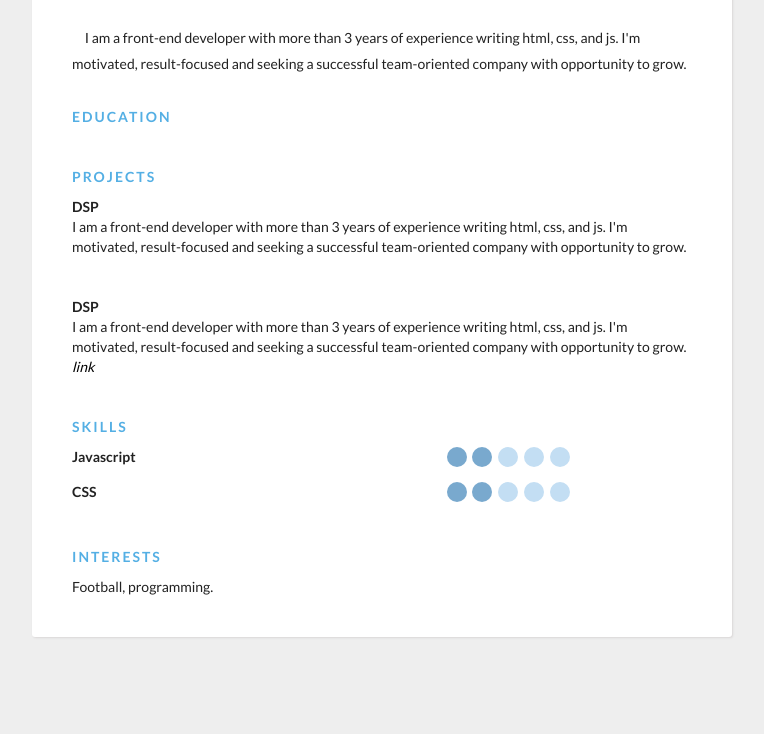
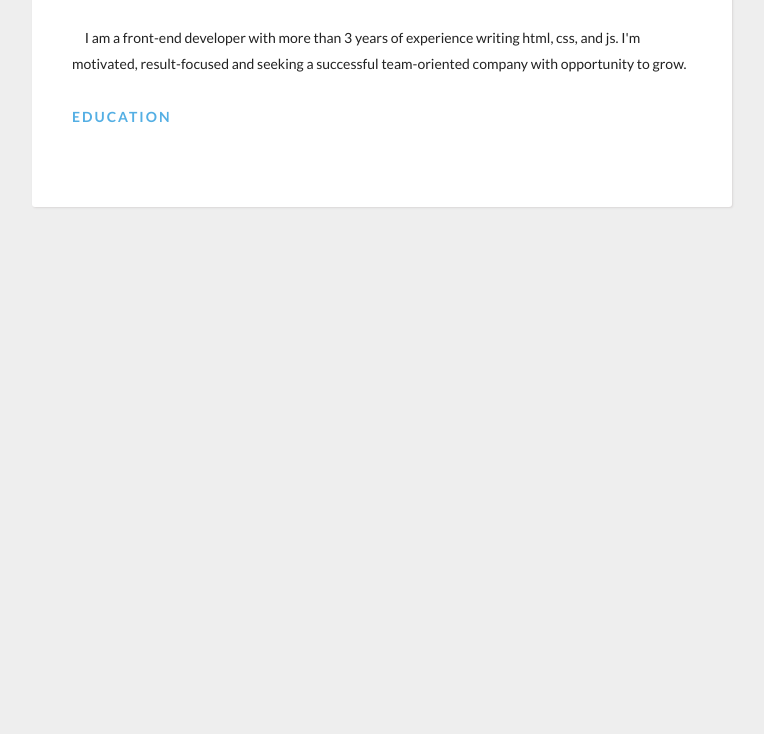
Before and after one commit to kasaiee/personal-resume, a Django app: template app_hello/templates/resume.html in a window 1280 px wide. Shown: the part 116-850 px from the top of the page, without its empty margins (258-1022 px from the left). Run offline with Django 4.2, Linux system fonts and the light colour scheme; the template is opened without the code that fills it, so the values that code supplies are empty.

Commit message:
feat: add intrests, projects and skills

```diff
--- a/app_hello/admin.py
+++ b/app_hello/admin.py
@@ -1,6 +1,8 @@
 from django.contrib import admin
-from app_hello.models import Profile, Experience, Education
+from app_hello.models import Profile, Experience, Education, Project, Skill
 
 admin.site.register(Profile)
 admin.site.register(Experience)
 admin.site.register(Education)
+admin.site.register(Project)
+admin.site.register(Skill)
--- a/app_hello/templates/resume.html
+++ b/app_hello/templates/resume.html
@@ -1,4 +1,8 @@
-<link href='https://fonts.googleapis.com/css?family=Lato:400,300,700' rel='stylesheet' type='text/css'>
+<link
+  href="https://fonts.googleapis.com/css?family=Lato:400,300,700"
+  rel="stylesheet"
+  type="text/css"
+/>
 
 <style>
   * {
@@ -6,6 +10,7 @@
     padding: 0;
     box-sizing: border-box;
   }
+
   html {
     height: 100%;
   }
@@ -13,7 +18,7 @@
   body {
     min-height: 100%;
     background: #eee;
-  font-family: 'Lato', sans-serif;
+    font-family: "Lato", sans-serif;
     font-weight: 400;
     color: #222;
     font-size: 14px;
@@ -25,7 +30,7 @@
     max-width: 700px;
     background: #fff;
     margin: 0px auto 0px;
-  box-shadow: 1px 1px 2px #DAD7D7;
+    box-shadow: 1px 1px 2px #dad7d7;
     border-radius: 3px;
     padding: 40px;
     margin-top: 50px;
@@ -52,7 +57,7 @@
       margin-bottom: 20px;
     }
 
-  .email ,
+    .email,
     .phone {
       color: #999;
       font-weight: 300;
@@ -73,7 +78,6 @@
     }
   }
 
-
   .details {
     line-height: 20px;
 
@@ -87,7 +91,7 @@
 
     .section__title {
       letter-spacing: 2px;
-    color: #54AFE4;
+      color: #54afe4;
       font-weight: bold;
       margin-bottom: 10px;
       text-transform: uppercase;
@@ -101,7 +105,7 @@
       margin-bottom: 0;
     }
 
-  .left ,
+    .left,
     .right {
       vertical-align: top;
       display: inline-block;
@@ -132,14 +136,12 @@
     }
 
     .skills {
-
     }
 
     .skills__item {
       margin-bottom: 10px;
-  }
 
-  .skills__item .right {
+      .right {
         input {
           display: none;
         }
@@ -148,13 +150,14 @@
           display: inline-block;
           width: 20px;
           height: 20px;
-      background: #C3DEF3;
+          background: #c3def3;
           border-radius: 20px;
           margin-right: 3px;
         }
 
         input:checked + label {
-      background: #79A9CE;
+          background: #79a9ce;
+        }
       }
     }
   }
@@ -166,136 +169,147 @@
       <span class="first-name">{{ user.first_name }}</span>
       <span class="last-name">{{ user.last_name }}</span>
     </div>
+
     <div class="contact-info">
       <span class="email">Email: </span>
-      <span class="email-val">{% if user.email %}{{ user.email }}{% else %}Not Set{% endif %}</span>
+      <span class="email-val">
+        {% if user.email %}{{ user.email }}{% else %}Not Set{% endif %}
+      </span>
+
       <span class="separator"></span>
+
       <span class="phone">Phone: </span>
       <span class="phone-val">{{ user.profile.phone }}</span>
     </div>
 
     <div class="about">
       <span class="position">{{ user.profile.job_title }}</span>
+
       <span class="desc">
-        I am a front-end developer with more than 3 years of experience writing html, css, and js. I'm motivated, result-focused and seeking a successful team-oriented company with opportunity to grow.
+        I am a front-end developer with more than 3 years of experience writing
+        html, css, and js. I'm motivated, result-focused and seeking a
+        successful team-oriented company with opportunity to grow.
       </span>
     </div>
   </div>
+
   <div class="details">
     {% if user.experience_set.exists %}
+
     <div class="section">
       <div class="section__title">Experience</div>
+
       {% for ex in user.experience_set.all %}
+
       <div class="section__list">
         <div class="section__list-item">
           <div class="left">
             <div class="name">{{ ex.title }}</div>
+
             <div class="addr">{{ ex.location }}</div>
+
             <div class="duration">{{ ex.date_range }}</div>
           </div>
+
           <div class="right">
             <div class="name">{{ ex.position }}</div>
+
             <div class="desc">{{ ex.job_description }}</div>
           </div>
         </div>
       </div>
+
       <br />
       <br />
+
       {% endfor %}
     </div>
+
     {% endif %}
+
     <div class="section">
       <div class="section__title">Education</div>
+
       <div class="section__list">
         {% for edu in user.education_set.all %}
+
         <div class="section__list-item">
           <div class="left">
             <div class="name">{{ edu.university }}</div>
+
             <div class="addr">{{ edu.location }}</div>
+
             <div class="duration">{{ edu.date_range }}</div>
           </div>
+
           <div class="right">
             <div class="name">{{ edu.pretified_degree }}</div>
+
             <div class="desc">{{ edu.study_description }}</div>
+          </div>
+        </div>
+
+        {% endfor %}
+      </div>
+    </div>
+
+    {% if user.project_set.exists %}
+    <div class="section">
+      <div class="section__title">Projects</div>
+
+      <div class="section__list">
+        {% for project in user.project_set.all %}
+        <div class="section__list-item">
+          <div class="name">{{ project.title }}</div>
+          <div class="text">{{ project.description }}</div>
+        </div>
+        {% endfor %}
+      </div>
+    </div>
+    {% endif %}
+    {% if user.skill_set.exists %}
+    <div class="section">
+      <div class="section__title">Skills</div>
+
+      <div class="skills">
+        {% for skill in user.skill_set.all %}
+        <div class="skills__item">
+          <div class="left">
+            <div class="name">{{ skill.title }}</div>
+          </div>
+
+          <div class="right">
+            <input id="ck1" type="checkbox" {% if skill.level >= 1 %}checked{% endif %} />
+            <label for="ck1"></label>
+
+            <input id="ck2" type="checkbox" {% if skill.level >= 2 %}checked{% endif %} />
+            <label for="ck2"></label>
+
+            <input id="ck3" type="checkbox" {% if skill.level >= 3 %}checked{% endif %} />
+            <label for="ck3"></label>
+
+            <input id="ck4" type="checkbox" {% if skill.level >= 4 %}checked{% endif %} />
+            <label for="ck4"></label>
+
+            <input id="ck5" type="checkbox" {% if skill.level == 5 %}checked{% endif %} />
+            <label for="ck5"></label>
           </div>
         </div>
         {% endfor %}
       </div>
+    </div>
+    {% endif %}
 
-  </div>
     <div class="section">
-      <div class="section__title">Projects</div>
+      {% if user.profile.intrests %}
+
+      <div class="section__title">Interests</div>
+
       <div class="section__list">
-         <div class="section__list-item">
-           <div class="name">DSP</div>
-           <div class="text">I am a front-end developer with more than 3 years of experience writing html, css, and js. I'm motivated, result-focused and seeking a successful team-oriented company with opportunity to grow.</div>
+        <div class="section__list-item">{{ user.profile.intrests }}</div>
       </div>
 
-         <div class="section__list-item">
-                    <div class="name">DSP</div>
-           <div class="text">I am a front-end developer with more than 3 years of experience writing html, css, and js. I'm motivated, result-focused and seeking a successful team-oriented company with opportunity to grow. <a href="/login">link</a>
+      {% endif %}
     </div>
   </div>
 </div>
-    </div>
-     <div class="section">
-       <div class="section__title">Skills</div>
-       <div class="skills">
-         <div class="skills__item">
-           <div class="left"><div class="name">
-             Javascript
-             </div></div>
-           <div class="right">
-                          <input  id="ck1" type="checkbox" checked/>
-
-             <label for="ck1"></label>
-                          <input id="ck2" type="checkbox" checked/>
-
-              <label for="ck2"></label>
-                         <input id="ck3" type="checkbox" />
-
-              <label for="ck3"></label>
-                           <input id="ck4" type="checkbox" />
-            <label for="ck4"></label>
-                          <input id="ck5" type="checkbox" />
-              <label for="ck5"></label>
-
-           </div>
-         </div>
-
-       </div>
-       <div class="skills__item">
-           <div class="left"><div class="name">
-             CSS</div></div>
-           <div class="right">
-                          <input  id="ck1" type="checkbox" checked/>
-
-             <label for="ck1"></label>
-                          <input id="ck2" type="checkbox" checked/>
-
-              <label for="ck2"></label>
-                         <input id="ck3" type="checkbox" />
-
-              <label for="ck3"></label>
-                           <input id="ck4" type="checkbox" />
-            <label for="ck4"></label>
-                          <input id="ck5" type="checkbox" />
-              <label for="ck5"></label>
-
-           </div>
-         </div>
-
-       </div>
-     <div class="section">
-     <div class="section__title">
-       Interests
-       </div>
-       <div class="section__list">
-         <div class="section__list-item">
-                  Football, programming.
-          </div>
-       </div>
-     </div>
-     </div>
-  </div>
-</div>
```
Also changed, not shown: app_hello/models.py (+20 -0 lines), app_hello/migrations/0004_profile_intrests_alter_education_degree_project_and_more.py (added). Lines whose indentation alone changed are shown as unchanged.
